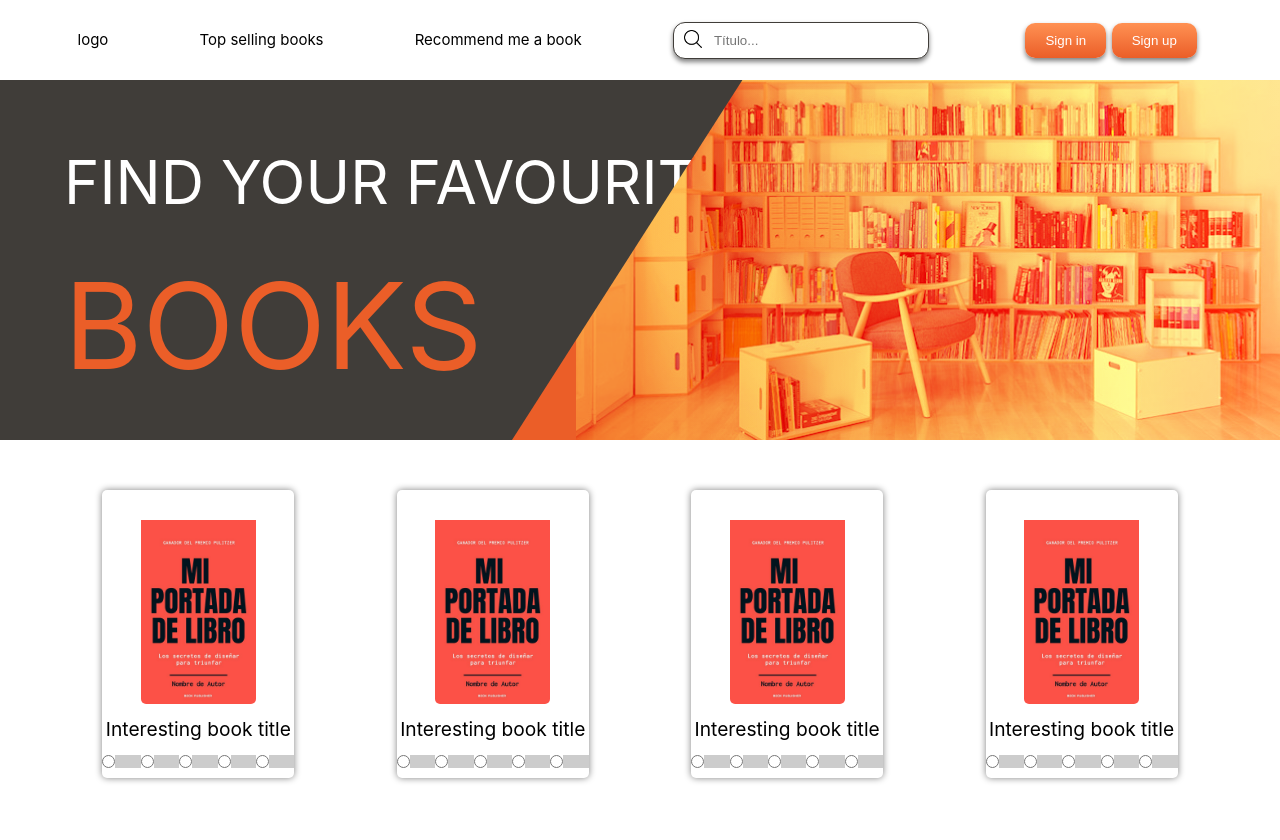
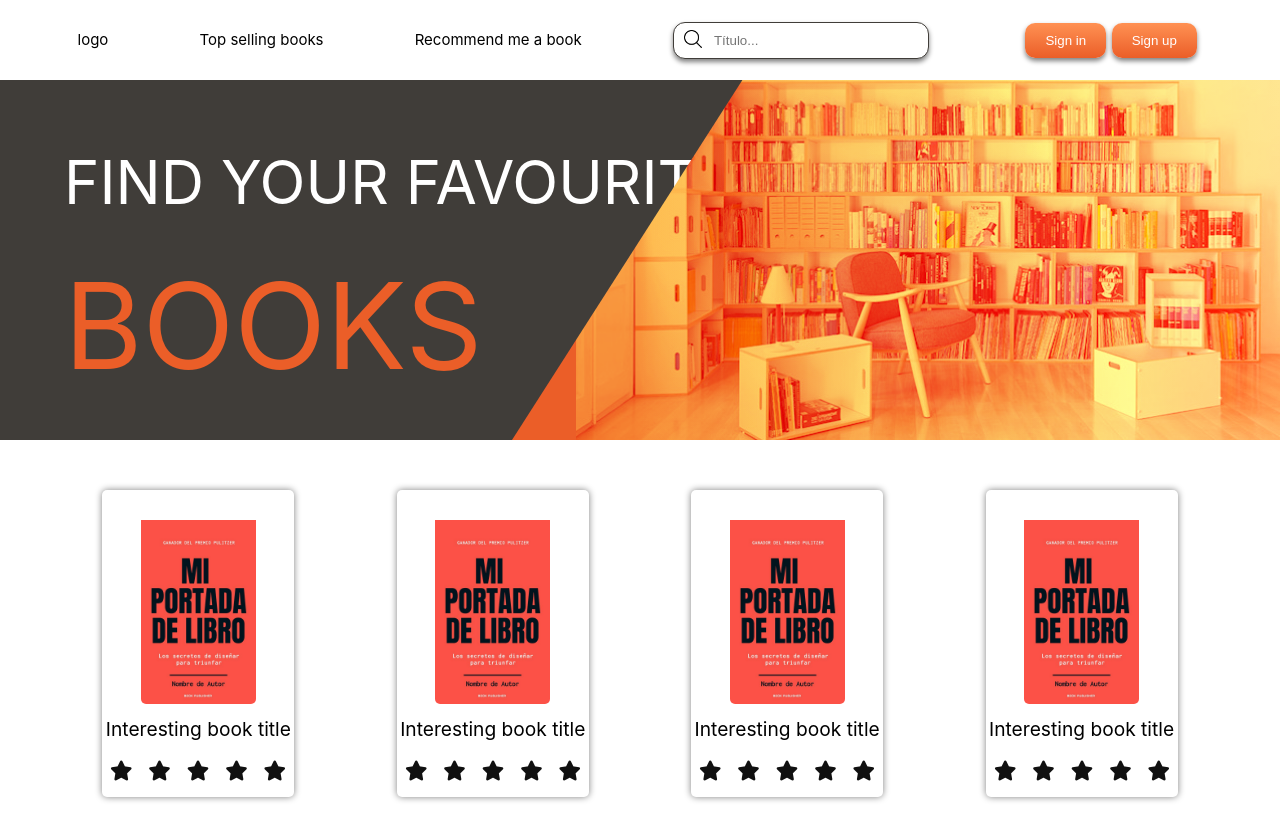
Before and after one commit to mgg709/BookWise, a Vue app in the folder frontend/bookwise-front/: page / in a window 1280 px wide. Shown: the top 840 px of the page. Built offline with nearby package versions, Linux system fonts and the light colour scheme.

Commit message:
book card completed design

```diff
--- a/frontend/bookwise-front/index.html
+++ b/frontend/bookwise-front/index.html
@@ -3,6 +3,7 @@
   <head>
     <meta charset="UTF-8">
     <link rel="icon" href="/favicon.ico">
+    <link rel="stylesheet" href="https://cdnjs.cloudflare.com/ajax/libs/font-awesome/6.4.0/css/all.min.css">
     <meta name="viewport" content="width=device-width, initial-scale=1.0">
     <title>Vite App</title>
   </head>
--- a/frontend/bookwise-front/src/components/BookCard.vue
+++ b/frontend/bookwise-front/src/components/BookCard.vue
@@ -44,19 +44,47 @@
 .rating-book-row{
     display: flex;
     width: 100%;
+    align-items: center;
+    justify-content: center;
+    transform: rotateY(180deg);
 }
 
 .rating-book-row input{
+    display: none;
 }
 
 .rating-book-row label{
-    display: block;
+    display: flex;
+    justify-content: center;
+    align-items: center;
     cursor: pointer;
     width: 20%;
-    background: #ccc;
+    align-self: center;
 }
 
-.rating-book-row label::before{
+.rating-book-row label:before{
+    content: "\f005";
+    font-family: fontAwesome;
+    position: relative;
+    font-size: 20px;
+    color: #101010;
+}
 
+.rating-book-row label:after{
+    content: "\f005";
+    font-family: fontAwesome;
+    position: absolute;
+    font-size: 20px;
+    color: #1f9cff;
+    opacity: 0;
+    transition: .5s;
+    text-shadow: 0 2px 5px rgba(0,0,0,.5);
+}
+
+.rating-book-row label:hover:after,
+.rating-book-row label:hover ~ label:after,
+.rating-book-row input:checked ~ label:after
+{
+    opacity: 1;
 }
 </style>
```
